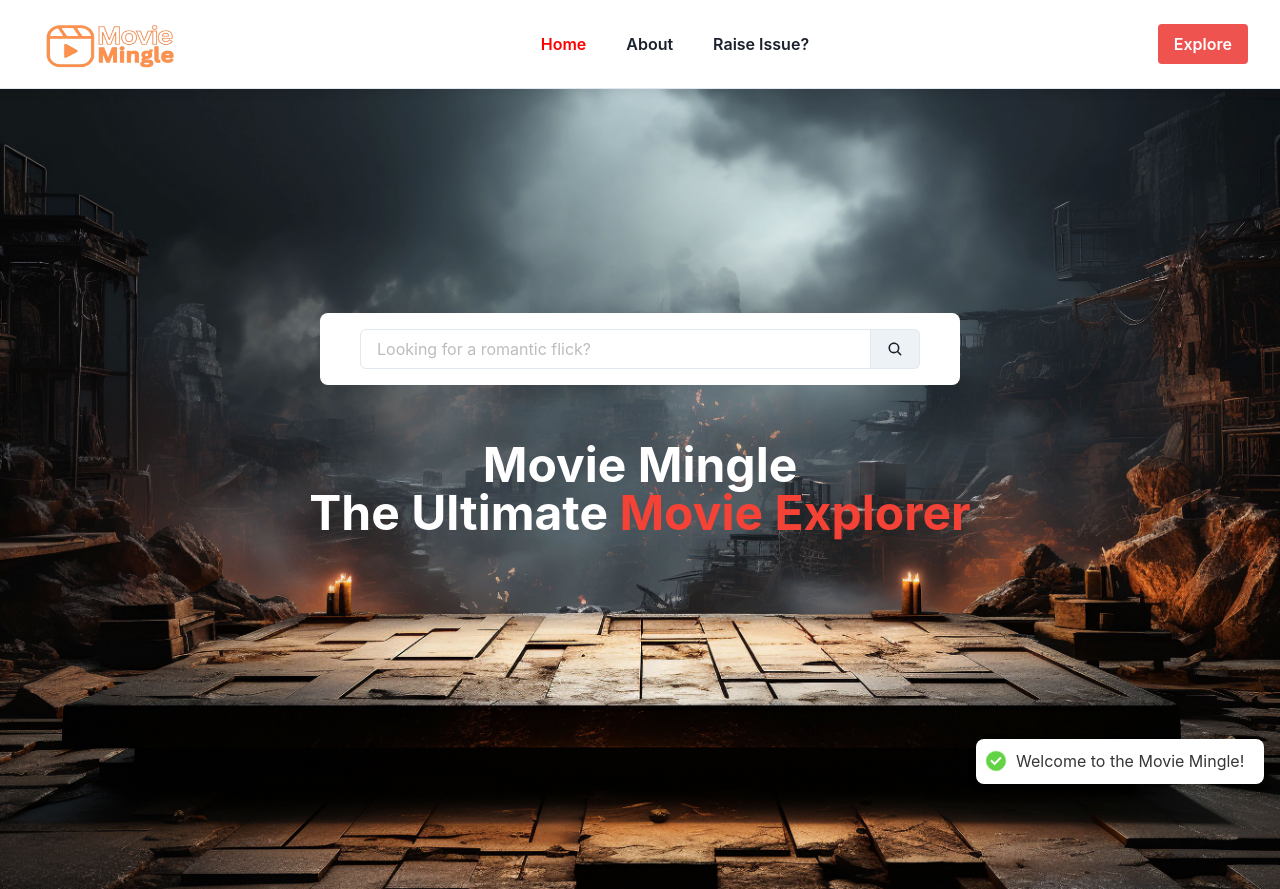
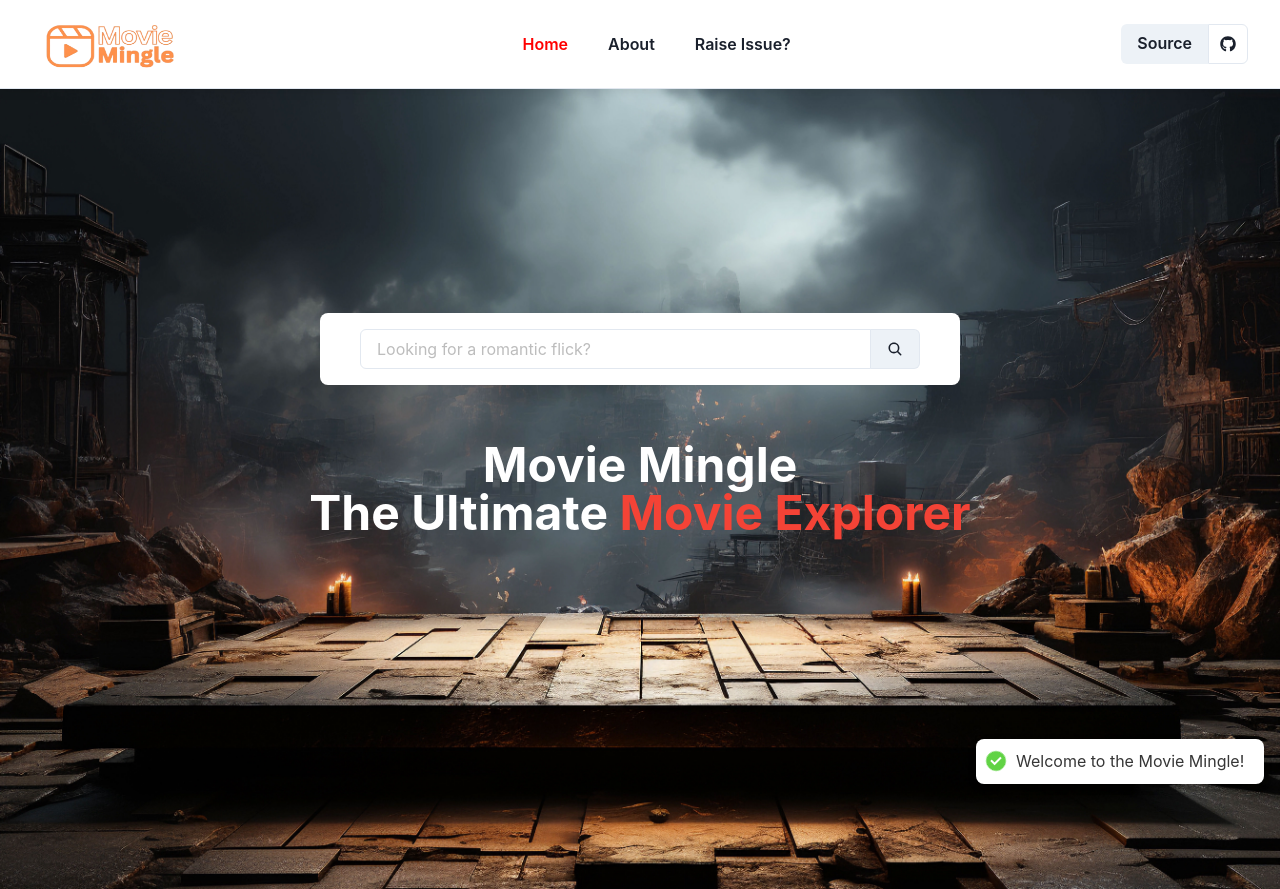
Before and after one commit to coder-harsh/movie-mingle-assignment, a React (Vite) app: page / in a window 1280 px wide. Built offline with nearby package versions, Linux system fonts and the light colour scheme.

Commit message:
add source code btn in desktop navbar

```diff
--- a/src/Components/Navigation/Navigation.jsx
+++ b/src/Components/Navigation/Navigation.jsx
@@ -1,8 +1,8 @@
 import { NavLink, Link } from "react-router-dom";
 import logo from "../../assets/Logo/logo.jpg";
 import MobMenu from "./MobileMenu";
-
-
+import { Button, ButtonGroup, IconButton } from "@chakra-ui/react";
+import { FaGithub } from "react-icons/fa6";
 const Navigation = () => {
     return (
         <nav className="flex flex-row justify-between px-8 py-4 items-center border-b-[1px] navbar">
@@ -19,10 +19,11 @@ const Navigation = () => {
                 </ul>
             </div>
             <div className="hidden md:flex">
-                <Link to={"tel:7667430491"}>
-                    <button className="bg-red-400 px-4 py-2 rounded text-white flex justify-center items-center hover:opacity-85 font-semibold">
-                        Explore
-                    </button>
+                <Link to={"https://github.com/coder-harsh/movie-mingle-assignment"} target="blank">
+                    <ButtonGroup size='md' isAttached variant='solid' colorScheme="gray">
+                        <Button>Source</Button>
+                        <IconButton aria-label='source code' icon={<FaGithub />} variant="outline" />
+                    </ButtonGroup>
                 </Link>
             </div>
             <MobMenu />
```
